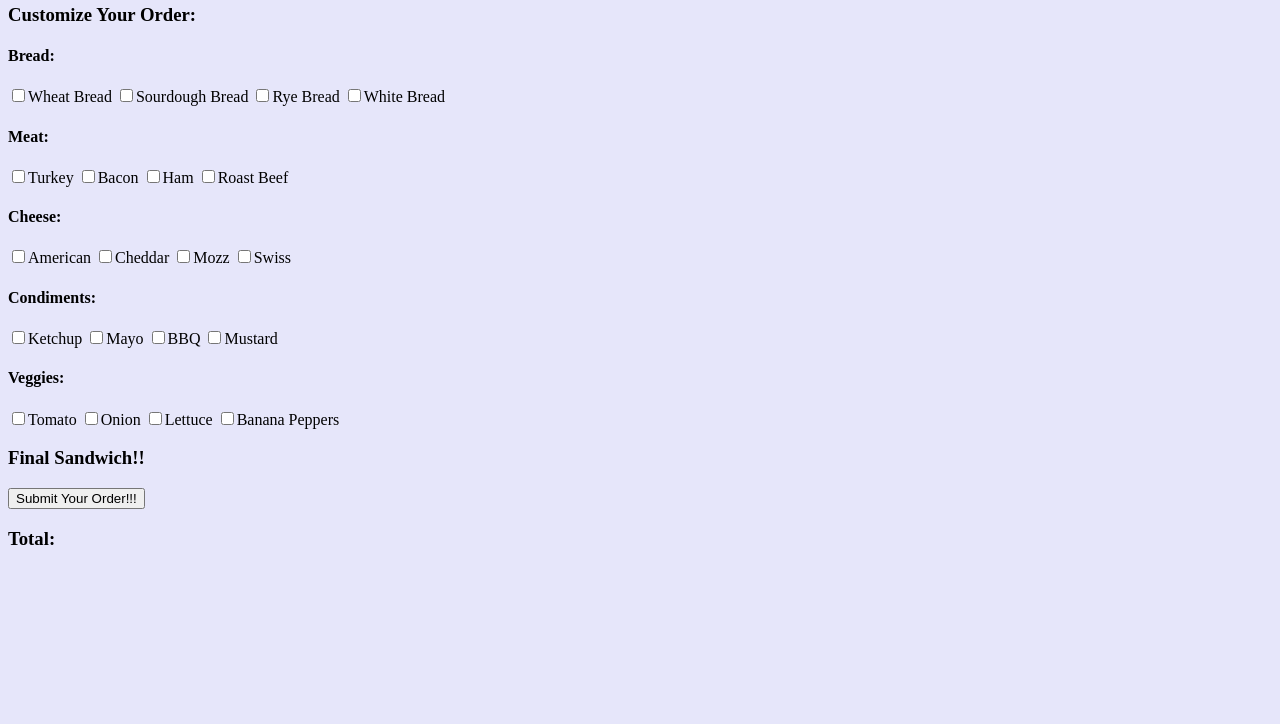
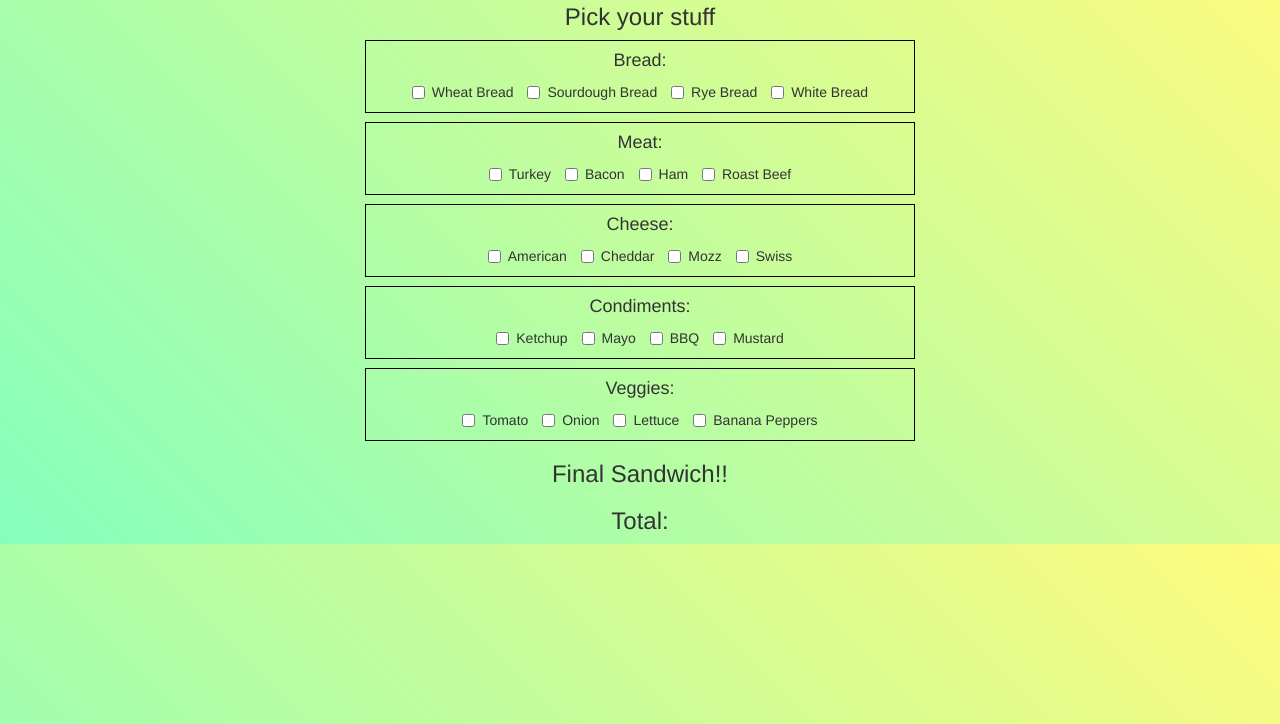
Before and after one commit to belv2c/Sandwich-Maker, a plain HTML site: page index.html in a window 1280 px wide. Shown: the part 76-800 px from the top of the page. Drawn offline with nearby package versions, Linux system fonts and the light colour scheme.

Commit message:
added styling

```diff
--- a/index.html
+++ b/index.html
@@ -1,15 +1,16 @@
 <!DOCTYPE html>
 <html>
 <head>
+	<title>Sandwich Maker</title>
+	<link href="https://maxcdn.bootstrapcdn.com/bootstrap/3.3.7/css/bootstrap.min.css" rel="stylesheet" integrity="sha384-BVYiiSIFeK1dGmJRAkycuHAHRg32OmUcww7on3RYdg4Va+PmSTsz/K68vbdEjh4u" crossorigin="anonymous">
 	<link rel="stylesheet" type="text/css" href="main.css">
-	<title>Sandwich Maker</title>
 </head>
 <body>
 <h1>Sandwich Maker</h1>
-<h3>Customize Your Order:</h3>
+<h3>Pick your stuff</h3>
 
 <!-- Sandwich Ingredient holders -->
-<div class="bread-div" id="bread-chooser">
+<div class="bread-div container" id="bread-chooser">
 	<h4>Bread:</h4>
 		<label class="checkbox-inline">
 	      <input type="checkbox" class="checkbox" id="wheat-box" value="Wheat">Wheat Bread
@@ -93,16 +94,14 @@
 <!-- Final Sandwich div -->
 <h3 class="output">Final Sandwich!!</h3>
 <div class="output-sandwich" id="final-sandwich"></div>
+<!--Final sandwich cost div-->
+<h3 class="output-text">Total:</h3>
+<div class="output-cost" id="final-cost"></div>
 
-
-<button class="submit" type="button">Submit Your Order!!!</button>
-
-<!--Final sandwich cost div-->
-<div class="output-cost" id="final-cost">
-	<h3 class="output-text">Total:</h3>
-</div>
-
-
+  <script src="https://code.jquery.com/jquery-3.2.1.min.js"
+  integrity="sha256-hwg4gsxgFZhOsEEamdOYGBf13FyQuiTwlAQgxVSNgt4="
+  crossorigin="anonymous"></script>
+  <script src="https://maxcdn.bootstrapcdn.com/bootstrap/3.3.7/js/bootstrap.min.js" integrity="sha384-Tc5IQib027qvyjSMfHjOMaLkfuWVxZxUPnCJA7l2mCWNIpG9mGCD8wGNIcPD7Txa" crossorigin="anonymous"></script>
 <script type="text/javascript" src="bread.js"></script>
 <script type="text/javascript" src="meat.js"></script>
 <script type="text/javascript" src="cheese.js"></script>
--- a/main.css
+++ b/main.css
@@ -1,3 +1,66 @@
 body {
-	background-color: lavender;
+	background-image: linear-gradient(45deg, #85FFBD 0%, #FFFB7D 100%);
+
 }
+
+h1 {
+	text-align: center;
+	color: #fc6969;
+}
+
+h3 {
+	text-align: center;
+}
+
+.bread-div {
+	text-align: center;
+	border: 1px solid black;
+    margin-bottom: 9px;
+    padding-bottom: 10px;
+    width: 550px;
+    margin: 0 auto 9px;
+}
+
+.meat-div {
+	text-align: center;
+	border: 1px solid black;
+    margin: 32px;
+    padding-bottom: 10px;
+    width: 550px;
+    margin: 0 auto 9px;
+}
+
+.cheese-div {
+	text-align: center;
+	border: 1px solid black;
+    margin: 32px;
+    padding-bottom: 10px;
+    width: 550px;
+    margin: 0 auto 9px;
+}
+
+.condiment-div {
+	text-align: center;
+	border: 1px solid black;
+    margin: 32px;
+    padding-bottom: 10px;
+    width: 550px;
+    margin: 0 auto 9px;
+}
+
+.veggie-div {
+	text-align: center;
+	border: 1px solid black;
+    margin: 32px;
+    padding-bottom: 10px;
+    width: 550px;
+    margin: 0 auto 9px;
+}
+
+.output-sandwich {
+	text-align: center;
+}
+
+.output-cost {
+	text-align: center;
+}
```
